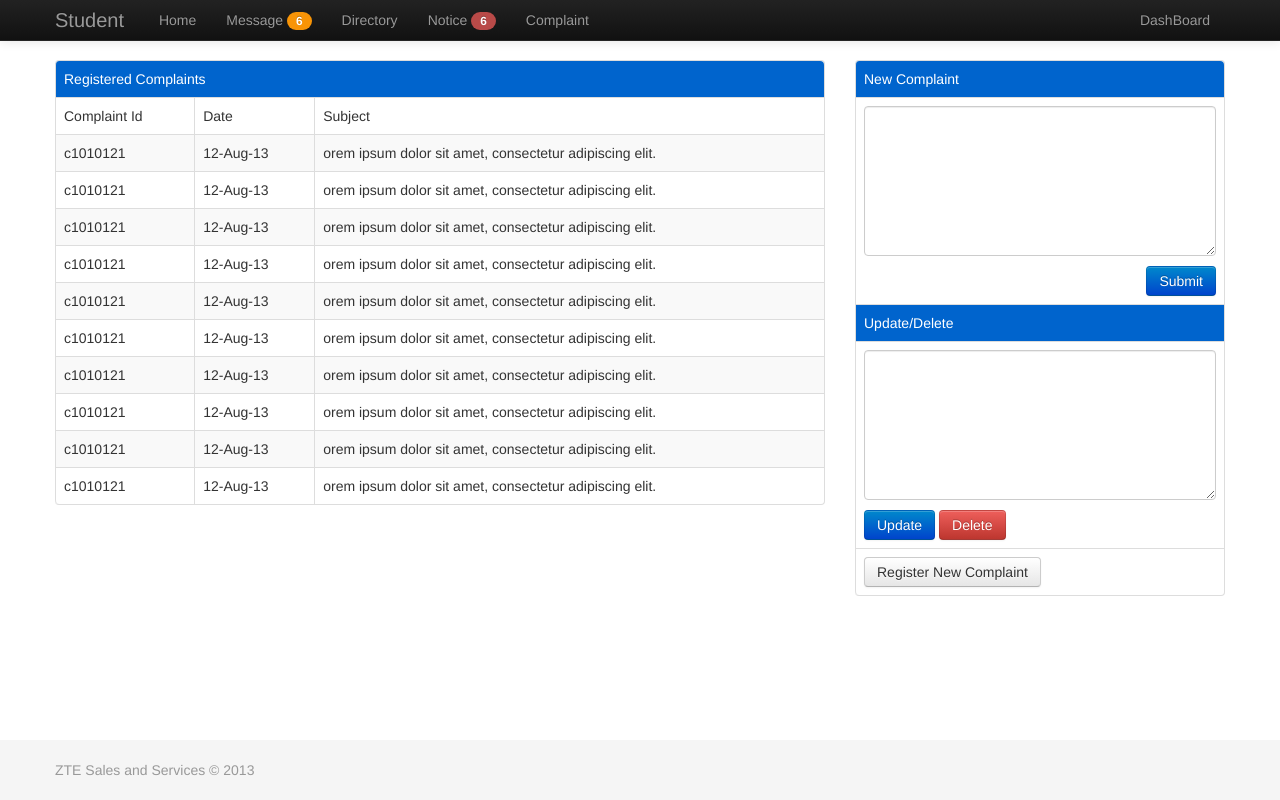
After one commit to accessallow/sanchaar, a CodeIgniter app: page /CollegeX/index.php/student/complaint in a window 1280 px wide. The commit adds this page. Run offline with CodeIgniter, Linux system fonts and the light colour scheme.

Commit message:
Profile Just Finished

```diff
--- a/application/controllers/student.php
+++ b/application/controllers/student.php
@@ -14,6 +14,29 @@ class student extends CI_Controller{
         $this->load->view('student/register');
         $this->load->view('student/template/footer');
     }
+    public function inbox(){
+        $this->load->view('student/template/header');
+        $this->load->view('student/inbox');
+        $this->load->view('student/template/footer');
+    }
+    public function sentbox(){
+
+    }
+    public function complaint(){
+        $this->load->view('student/template/header');
+        $this->load->view('student/complaint');
+        $this->load->view('student/template/footer');
+    }
+    public function noticeboard(){
+        $this->load->view('student/template/header');
+        $this->load->view('student/notice_board');
+        $this->load->view('student/template/footer');
+    }
+    public function profile(){
+        $this->load->view('student/template/header');
+        $this->load->view('student/profile');
+        $this->load->view('student/template/footer');
+    }
 }
 
 ?>
--- /dev/null
+++ b/application/views/student/complaint.php
@@ -0,0 +1,50 @@
+<div class="row-fluid">
+    <div class="span8">
+        <table class="table table-bordered table-striped table-hover">
+            <tr>
+                <td colspan="3" style="background-color: #0064cd;color:white;">Registered Complaints</td>
+            </tr>
+
+            <tr>
+                <td>Complaint Id</td>
+                <td>Date</td>
+                <td>Subject</td>
+            </tr>
+            <?php for($i=0;$i<10;$i++){?>
+            <tr>
+                <td>c1010121</td>
+                <td>12-Aug-13</td>
+                <td>orem ipsum dolor sit amet, consectetur adipiscing elit.</td>
+            </tr>
+            <?php } ?>
+        </table>
+    </div>
+    <div class="span4">
+         <table class="table table-bordered">
+            <tr>
+                <td colspan="2" style="background-color: #0064cd;color:white;">New Complaint</td>
+            </tr>
+
+            <tr>
+                <td>
+                    <textarea class="span12" rows="7"></textarea>
+                    <button class="btn btn-primary pull-right">Submit</button>
+                </td>
+            </tr>
+            <td colspan="2" style="background-color: #0064cd;color:white;">Update/Delete</td>
+            <tr>
+            <td>
+                <textarea class="span12" rows="7"></textarea>
+            <button class="btn btn-primary">Update</button>
+            <button class="btn btn-danger">Delete</button>
+            </td>
+            </tr>
+            <tr>
+                <td>
+                    <button class="btn">Register New Complaint</button>
+                </td>
+            </tr>
+
+        </table>
+    </div>
+</div>
--- a/application/views/student/template/header.php
+++ b/application/views/student/template/header.php
@@ -109,6 +109,7 @@
 
                   </ul>
             </li>
+             <li>  <a href="#">Complaint</a>  </li>
             </ul>
             <ul class="nav pull-right">
               <li class="dropdown">
```
Also changed, not shown: application/views/student/inbox.php (added, +45 -0 lines), application/views/student/notice_board.php (added, +25 -0 lines), application/views/student/profile.php (added, +28 -0 lines), application/views/student/directory.php (added), images/img_unknown.gif (added), images/img_unknown.jpg (added).
